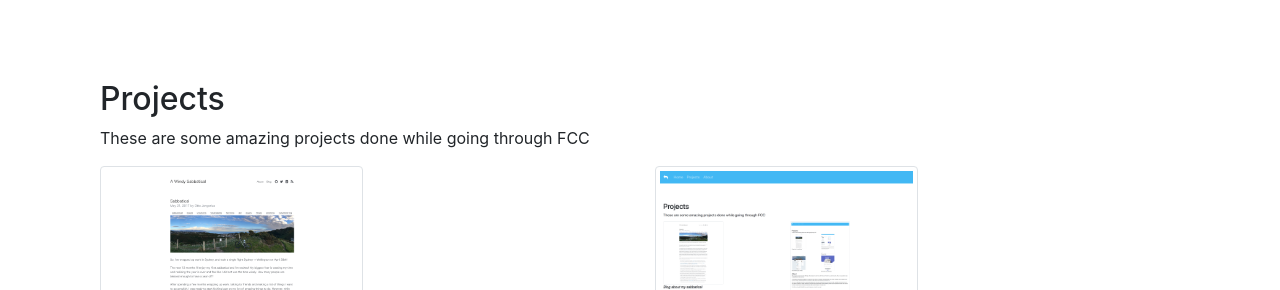
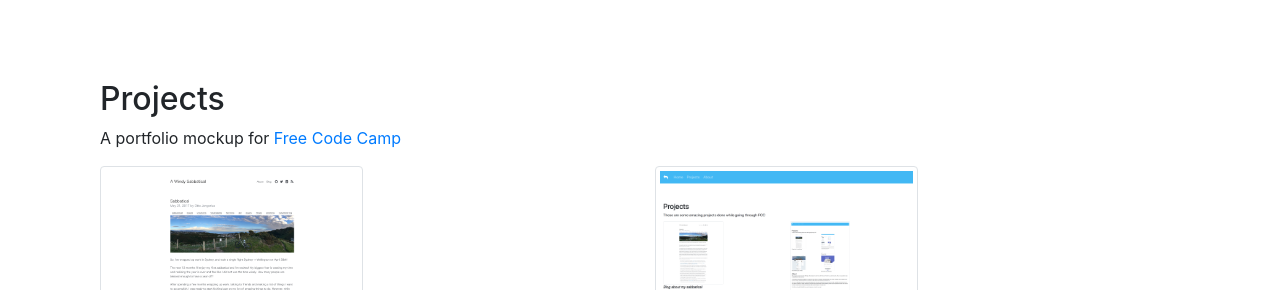
Before and after one commit to ojongerius/fcc-portfolio, a plain HTML site: page index.html in a window 1280 px wide. Shown: the part 56-346 px from the top of the page. Drawn offline with nearby package versions, Linux system fonts and the light colour scheme.

Commit message:
Wording.

```diff
--- a/index.html
+++ b/index.html
@@ -39,7 +39,7 @@
 <div class="container" style="padding-top: 5rem;">
     <div class="container" id="projects">
         <h2>Projects</h2>
-        <p> These are some amazing projects done while going through FCC</p>
+        <p>A portfolio mockup for <a href="https://www.freecodecamp.org/" target="_blank">Free Code Camp</a></p>
         <div class="row">
             <div class="col">
                 <a href="http://www.0tt0.net/post/" target="_blank"><img
```
